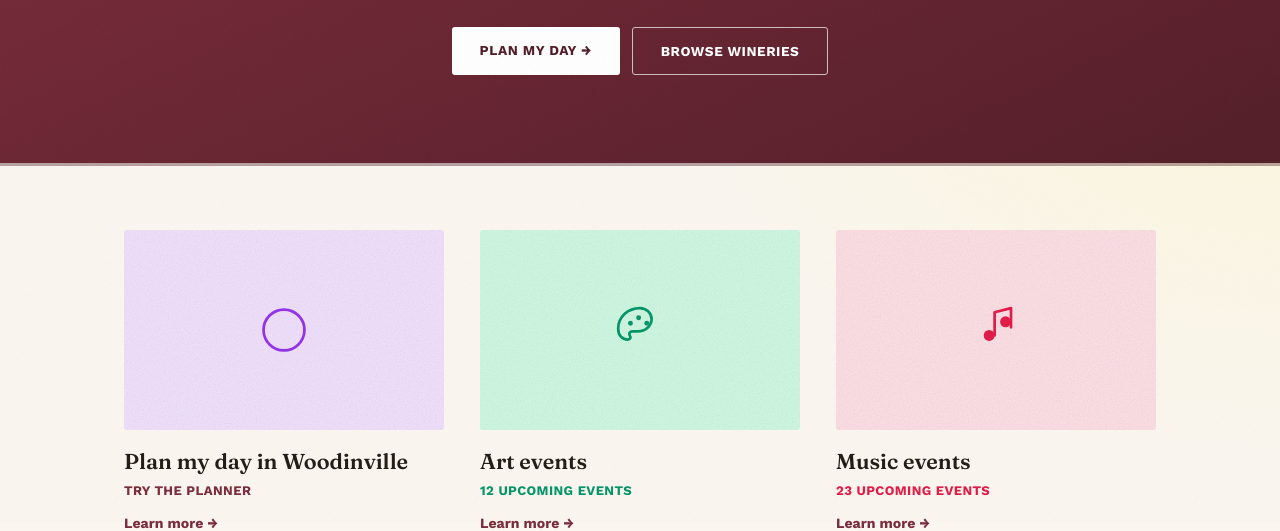
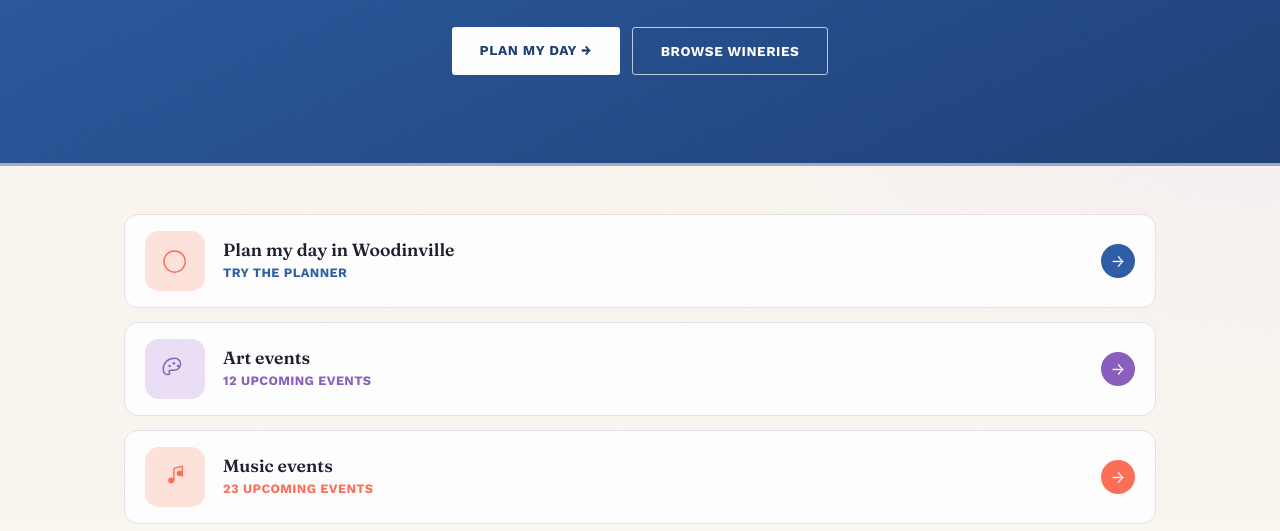
Before and after one commit to waaevents/waaevents, a website: page index.html in a window 1280 px wide. Shown: the part 278-809 px from the top of the page. Drawn offline with nearby package versions, Linux system fonts and the light colour scheme.

Commit message:
Shrink homepage icon squares, switch to abstract blue/coral/yellow/purple palette
- New color system: blue (signature/hero, Food & Drink), coral (Music,
  Community), purple (Art, Wineries), yellow (Comedy) — replacing the
  jewel-tone and single-signature-color systems from earlier passes.
- Homepage rows reverted from big stacked image panels back to compact
  horizontal cards: a small 60px rounded-square icon on the left, heading
  + status in the middle, a colored circular arrow on the right.
- Removed the grain-texture overlay on these small icon squares — at that
  size the multiply blend was muddying the colors instead of adding
  texture, which fought against a clean, vibrant, abstract look.

```diff
--- a/assets/style.css
+++ b/assets/style.css
@@ -2,41 +2,39 @@
 
 :root {
   --paper: #fbf7f0;
-  --ink: #241d1a;
-  --ink-soft: #6b6058;
-  --line: #e8dfd2;
+  --ink: #201f2e;
+  --ink-soft: #605e70;
+  --line: #e6e2ea;
 
-  /* Signature brand color — used for hero, buttons, links.
-     Category jewel tones (below) are now just small accents, not the
-     structural color language. */
-  --signature: #7c2d3b;
-  --signature-deep: #521e28;
-  --signature-bg: #f3e4e6;
+  /* Signature brand color — abstract blue */
+  --signature: #2f5fa8;
+  --signature-deep: #1e3f75;
+  --signature-bg: #dbe6f5;
 
-  /* Bright jewel palette */
-  --art: #059669;         /* emerald */
-  --art-deep: #047857;
-  --art-bg: #d1fae5;
+  /* Abstract palette: blue + coral primary, yellow + purple accents */
+  --art: #8b5fbf;         /* purple */
+  --art-deep: #6b3fa0;
+  --art-bg: #ece0f7;
 
-  --music: #e11d48;       /* ruby */
-  --music-deep: #be123c;
-  --music-bg: #ffe1e8;
+  --music: #ff6f59;       /* coral */
+  --music-deep: #e14f3d;
+  --music-bg: #ffe3dd;
 
-  --comedy: #f59e0b;      /* topaz */
-  --comedy-deep: #d97706;
-  --comedy-bg: #fef0cd;
+  --comedy: #f4b740;      /* yellow */
+  --comedy-deep: #d89a1f;
+  --comedy-bg: #fdf0d5;
 
-  --food: #2563eb;        /* sapphire */
-  --food-deep: #1d4ed8;
-  --food-bg: #dbe9fe;
+  --food: #2f5fa8;        /* blue */
+  --food-deep: #1e3f75;
+  --food-bg: #dbe6f5;
 
-  --community: #9333ea;   /* amethyst */
-  --community-deep: #7e22ce;
-  --community-bg: #f3e3fe;
+  --community: #ff6f59;   /* coral */
+  --community-deep: #e14f3d;
+  --community-bg: #ffe3dd;
 
-  --wine: #eab308;        /* citrine gold */
-  --wine-deep: #ca8a04;
-  --wine-bg: #fef7c3;
+  --wine: #8b5fbf;        /* purple */
+  --wine-deep: #6b3fa0;
+  --wine-bg: #ece0f7;
 
   --radius: 10px;
 
@@ -191,9 +189,9 @@
 /* ---------- Illustrations (editorial "image" panels) ---------- */
 
 .illo {
-  width: 100%;
-  aspect-ratio: 16 / 10;
-  border-radius: 3px;
+  width: 60px;
+  height: 60px;
+  border-radius: 14px;
   display: flex;
   align-items: center;
   justify-content: center;
@@ -204,48 +202,55 @@
 }
 
 .illo::after {
-  content: '';
-  position: absolute;
-  inset: 0;
-  background-image: var(--grain);
-  opacity: 0.18;
-  mix-blend-mode: multiply;
+  content: none;
 }
 
-.illo svg { width: 30%; height: 30%; position: relative; z-index: 1; }
+.illo svg { width: 52%; height: 52%; position: relative; z-index: 1; }
 
 .illo--sm { width: 56px; height: 56px; aspect-ratio: auto; border-radius: 3px; flex-shrink: 0; }
 .illo--sm svg { width: 56%; height: 56%; }
 
-/* ---------- Feature rows: editorial 3-up grid, image-over-text ---------- */
+/* ---------- Feature rows: compact horizontal cards ---------- */
 
 .feature-rows {
   max-width: 1080px;
   margin: 0 auto;
-  padding: 64px 24px 56px;
+  padding: 48px 24px 56px;
   display: grid;
-  grid-template-columns: repeat(auto-fit, minmax(260px, 1fr));
-  gap: 44px 36px;
+  gap: 14px;
 }
 
 .feature-row {
-  display: block;
+  display: grid;
+  grid-template-columns: 60px 1fr auto;
+  align-items: center;
+  gap: 18px;
+  padding: 16px 20px;
+  border-radius: 14px;
+  background: #fff;
+  border: 1px solid var(--line);
   text-decoration: none;
   color: inherit;
+  transition: transform 140ms ease, box-shadow 140ms ease;
 }
 
-.feature-row .illo { margin-bottom: 20px; }
+.feature-row:hover {
+  transform: translateY(-2px);
+  box-shadow: 0 14px 28px -18px var(--row-accent, rgba(32,26,46,0.35));
+}
+
+.feature-row .illo { margin-bottom: 0; }
 
 .feature-row:hover .illo svg { transform: scale(1.06); }
 .illo svg { transition: transform 200ms ease; }
 
 .feature-row h2 {
-  font-size: 1.35rem;
+  font-size: 1.1rem;
 }
 
 .feature-row .count {
-  margin-top: 6px;
-  font-size: 0.82rem;
+  margin-top: 3px;
+  font-size: 0.8rem;
   font-weight: 700;
   letter-spacing: 0.03em;
   text-transform: uppercase;
@@ -253,18 +258,20 @@
 }
 
 .feature-row .row-arrow {
-  display: none;
+  display: flex;
+  align-items: center;
+  justify-content: center;
+  width: 34px;
+  height: 34px;
+  border-radius: 50%;
+  background: var(--row-accent, var(--signature));
+  color: #fff;
+  font-size: 1.05rem;
+  flex-shrink: 0;
 }
 
 .feature-row::after {
-  content: 'Learn more →';
-  display: inline-block;
-  margin-top: 12px;
-  font-size: 0.88rem;
-  font-weight: 700;
-  color: var(--signature);
-  border-bottom: 1px solid currentColor;
-  padding-bottom: 1px;
+  content: none;
 }
 
 .feature-row--art    { --row-accent: var(--art); }
```
